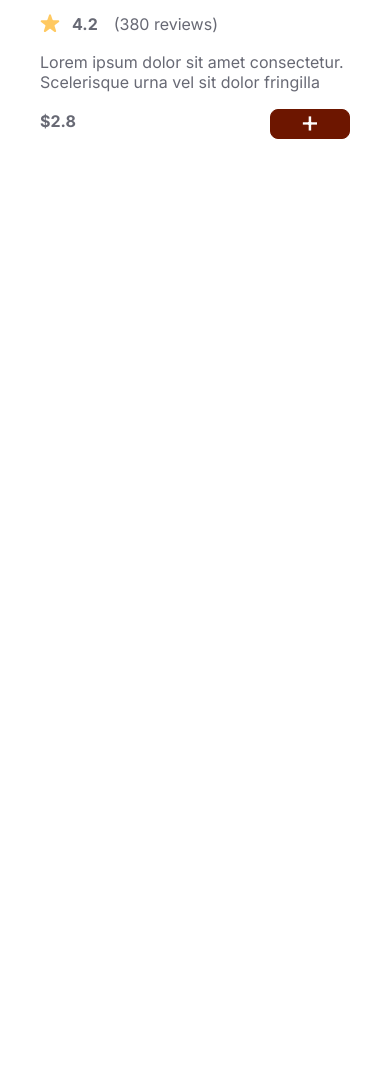
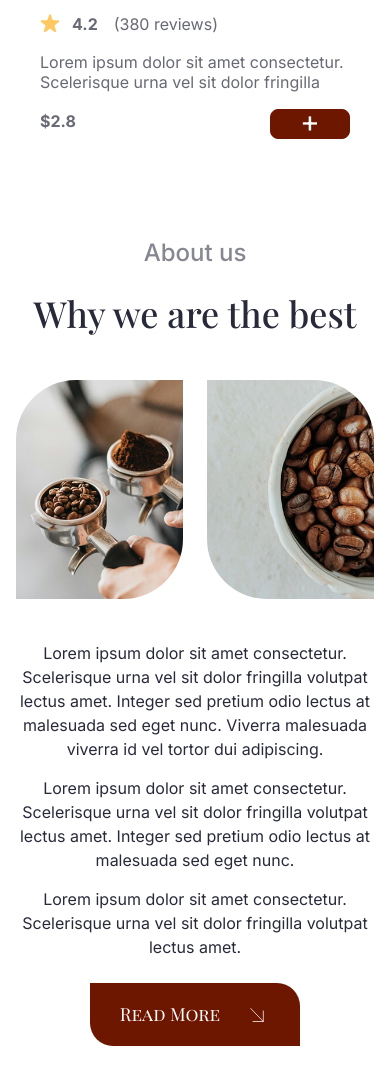
Before and after one commit to pYash333/coffee-shop-landing-page, a plain HTML site: page index.html in a window 390 px wide. Shown: the part 3163-4248 px from the top of the page. Before the commit the page ends 3358 px from the top, so only its background shows below. Drawn offline with nearby package versions, Linux system fonts and the light colour scheme; a web font is replaced by a local one.

Commit message:
about us section design

```diff
--- a/assets/scss/_components.scss
+++ b/assets/scss/_components.scss
@@ -69,7 +69,7 @@
 }
 
 .products-section {
-  padding: 40px 0;
+  padding: 40px 0 80px;
   .inner {
     .title-part {
       max-width: 450px;
@@ -154,6 +154,55 @@
   }
 }
 
+.about-section {
+  padding: 80px 0 144px;
+  .title-part {
+    max-width: 330px;
+    margin: 0 auto;
+  }
+  .inner-wrapper {
+    margin-top: 80px;
+    display: flex;
+    justify-content: space-between;
+    gap: 80px;
+  }
+
+  .left,
+  .right {
+    width: 50%;
+  }
+
+  .left {
+    .primary-btn {
+      justify-content: flex-start;
+    }
+  }
+  .right {
+    display: flex;
+    gap: 24px;
+
+    .image {
+      border-radius: 120px 0 120px 0;
+      display: flex;
+      overflow: hidden;
+      max-height: 378px;
+
+      img {
+        width: 100%;
+        display: block;
+      }
+
+      &:nth-child(2) {
+        border-radius: 0 120px 0 120px;
+      }
+
+      &:first-child {
+        transform: translateY(64px);
+      }
+    }
+  }
+}
+
 @media (max-width: 1199px) {
   .counters-section {
     .inner {
@@ -187,6 +236,21 @@
       }
     }
   }
+  .about-section {
+    padding: 80px 0;
+
+    .inner-wrapper {
+      gap: 42px;
+    }
+
+    .left {
+      width: 48%;
+    }
+
+    .right {
+      width: 52%;
+    }
+  }
 }
 
 @media (max-width: 991px) {
@@ -210,6 +274,38 @@
 
     .cards-wrapper {
       margin-top: 40px;
+    }
+  }
+  .about-section {
+    padding: 40px 0;
+
+    .inner-wrapper {
+      gap: 42px;
+      flex-direction: column-reverse;
+      margin-top: 40px;
+    }
+
+    .left {
+      width: 100%;
+
+      .primary-btn {
+        justify-content: center;
+      }
+
+      .content {
+        text-align: center;
+      }
+    }
+
+    .right {
+      width: 70%;
+      margin: 0 auto;
+
+      .image {
+        &:first-child {
+          transform: translate(0);
+        }
+      }
     }
   }
 }
@@ -246,7 +342,6 @@
     }
   }
   .products-section {
-
     .cards-wrapper {
       margin: 40px 0 0;
 
@@ -260,6 +355,21 @@
   }
 }
 
+@media (max-width: 575px) {
+  .about-section {
+    .right {
+      width: 100%;
+
+      .image {
+        border-radius: 60px 0 60px 0;
+
+        &:nth-child(2) {
+          border-radius: 0 60px 0 60px;
+        }
+      }
+    }
+  }
+}
 @media (max-width: 375px) {
   .counters-section {
     .inner {
--- a/index.html
+++ b/index.html
@@ -250,6 +250,57 @@
         </div>
       </section>
       <!-- Products section end -->
+
+      <!-- About us section start -->
+      <section class="about-section">
+        <div class="container">
+          <div class="inner">
+            <div class="title-part text-center">
+              <h5>About us</h5>
+              <h2>Why we are the best</h2>
+            </div>
+            <div class="inner-wrapper">
+              <div class="left">
+                <div class="content">
+                  <p>
+                    Lorem ipsum dolor sit amet consectetur. Scelerisque urna vel
+                    sit dolor fringilla volutpat lectus amet. Integer sed
+                    pretium odio lectus at malesuada sed eget nunc. Viverra
+                    malesuada viverra id vel tortor dui adipiscing.
+                  </p>
+                  <p>
+                    Lorem ipsum dolor sit amet consectetur. Scelerisque urna vel
+                    sit dolor fringilla volutpat lectus amet. Integer sed
+                    pretium odio lectus at malesuada sed eget nunc.
+                  </p>
+                  <p>
+                    Lorem ipsum dolor sit amet consectetur. Scelerisque urna vel
+                    sit dolor fringilla volutpat lectus amet.
+                  </p>
+                </div>
+                <div class="primary-btn">
+                  <a href="javascript:;"
+                    >Read More
+                    <span
+                      ><img
+                        src="assets/images/Arrow-down-right.svg"
+                        alt="Arrow-down-right" /></span
+                  ></a>
+                </div>
+              </div>
+              <div class="right">
+                <div class="image">
+                    <img src="assets/images/coffee-image1.jpg" alt="coffee-image1">
+                </div>
+                <div class="image">
+                    <img src="assets/images/coffee-image2.jpg" alt="coffee-image2">
+                </div>
+              </div>
+            </div>
+          </div>
+        </div>
+      </section>
+      <!-- About us section end -->
     </main>
     <script src="https://code.jquery.com/jquery-3.4.1.js"></script>
     <script src="https://cdnjs.cloudflare.com/ajax/libs/Counter-Up/1.0.0/jquery.counterup.js"></script>
```
Also changed, not shown: assets/css/main.css, assets/images/coffee-image1.jpg (added), assets/images/coffee-image2.jpg (added), 1 other file.
